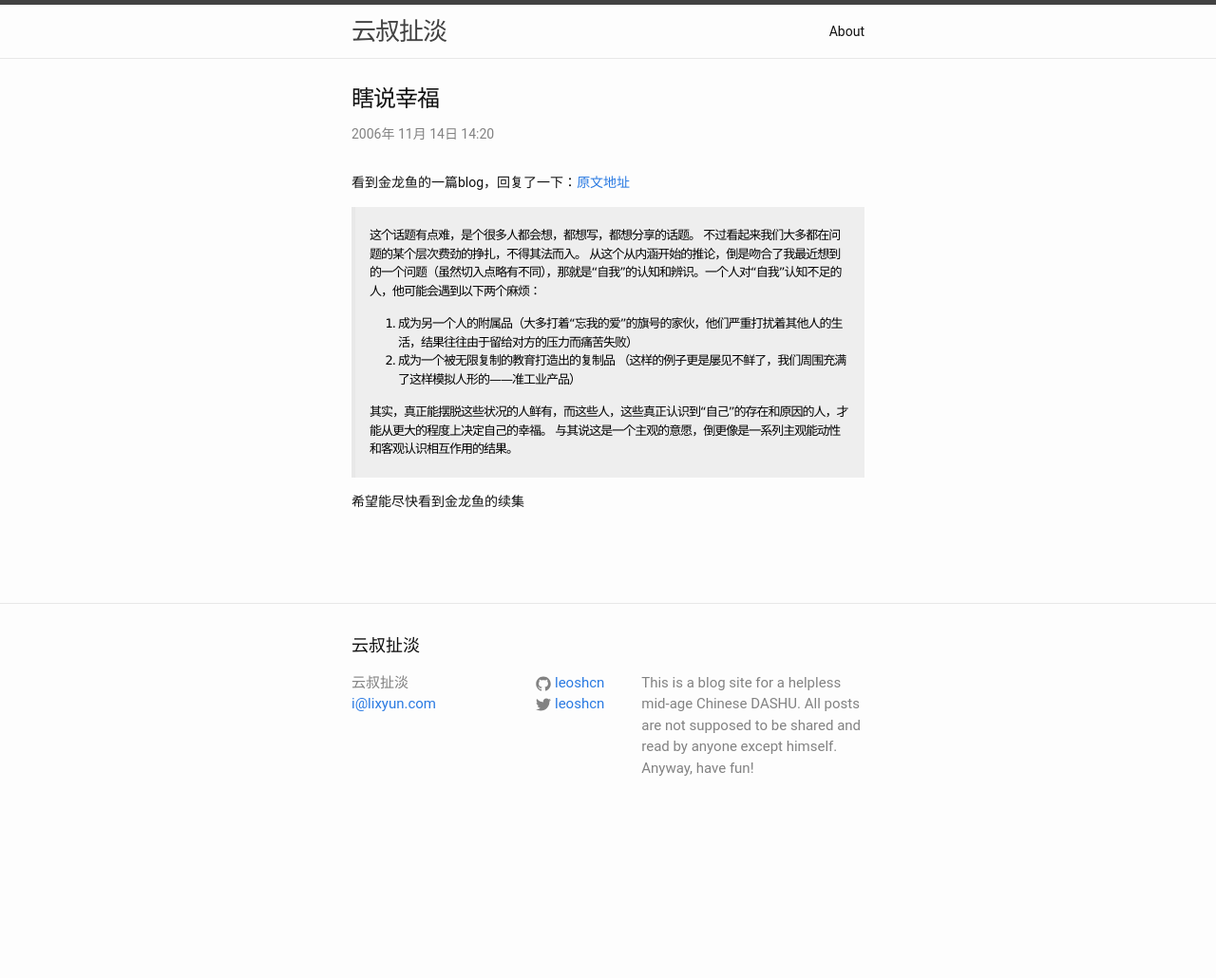
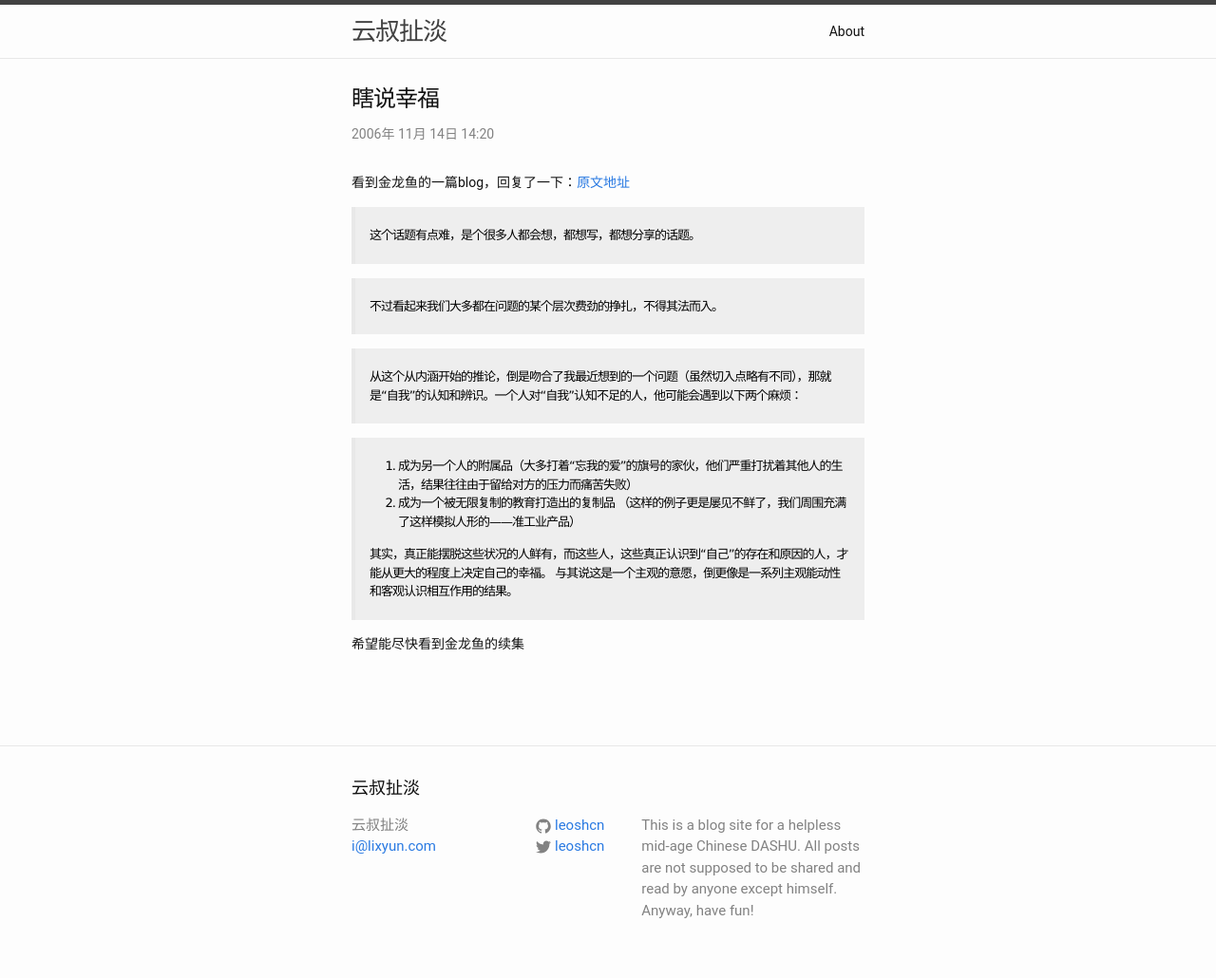
Before and after one commit to leoshcn/leoshcn.github.io, a Jekyll site: the page built from _posts/2006-11-14-about-happiness.md, in a window 1280 px wide. Shown: the whole page at 95% size. Built offline with Jekyll 4.4.1, drawn with Linux system fonts in a browser that asks for light colours; comment, search, counter and statistics services are not loaded; before the commit the page ends 900 px from its top, so only the background shows below that.

Commit message:
fix quote

```diff
--- a/_posts/2006-11-14-about-happiness.md
+++ b/_posts/2006-11-14-about-happiness.md
@@ -8,8 +8,11 @@ date: 2006-11-14 22:20 +0800
 看到金龙鱼的一篇blog，回复了一下：<a href="http://iwander-photography.spaces.live.com/blog/cns!DB84BFE143FA1CFE!279.entry#post">原文地址</a>
 
 >这个话题有点难，是个很多人都会想，都想写，都想分享的话题。
-不过看起来我们大多都在问题的某个层次费劲的挣扎，不得其法而入。
-从这个从内涵开始的推论，倒是吻合了我最近想到的一个问题（虽然切入点略有不同），那就是“自我”的认知和辨识。一个人对“自我”认知不足的人，他可能会遇到以下两个麻烦：
+
+>不过看起来我们大多都在问题的某个层次费劲的挣扎，不得其法而入。
+
+>从这个从内涵开始的推论，倒是吻合了我最近想到的一个问题（虽然切入点略有不同），那就是“自我”的认知和辨识。一个人对“自我”认知不足的人，他可能会遇到以下两个麻烦：
+
 >1. 成为另一个人的附属品（大多打着“忘我的爱”的旗号的家伙，他们严重打扰着其他人的生活，结果往往由于留给对方的压力而痛苦失败）
 >2. 成为一个被无限复制的教育打造出的复制品 （这样的例子更是屡见不鲜了，我们周围充满了这样模拟人形的——准工业产品）
 >
```
